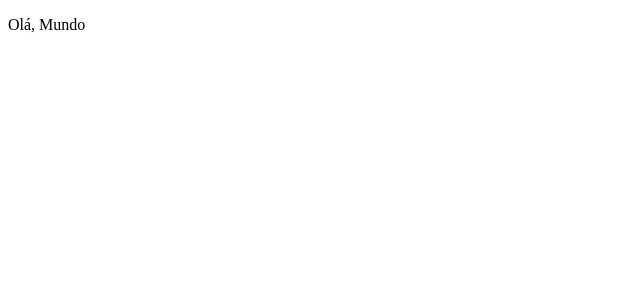
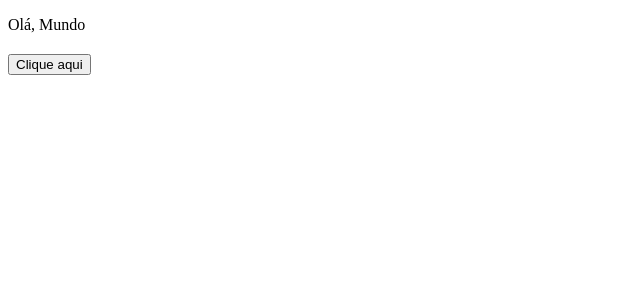
Before and after one commit to Heclypso/primeiro-projeto-angular, an Angular app: page / in a window 1280 px wide. Shown: the top 300 px of the page, without its empty margins (0-640 px from the left). Built offline with nearby package versions, Linux system fonts and the light colour scheme.

Commit message:
Renderizando atributos dinâmicos e injeções de funções.

```diff
--- a/src/app/components/home/home.html
+++ b/src/app/components/home/home.html
@@ -1 +1,3 @@
 <p>Olá, Mundo</p>
+<h2 [attr.aria-label]="nome"></h2>
+<button (click)="submit($event)" [id]="id">Clique aqui</button>
--- a/src/app/components/home/home.ts
+++ b/src/app/components/home/home.ts
@@ -7,10 +7,10 @@ import { Component } from '@angular/core';
   styleUrl: './home.scss',
 })
 export class Home {
-  valorBooleano = true;
+  nome = "gabriel"
+  id = "1"
 
-  alteraBooleano = (valor: boolean) => {
-    this.valorBooleano = valor
+  submit(evento: any) {
+    console.log("Olá, Mundo", evento)
   }
-
 }
```
